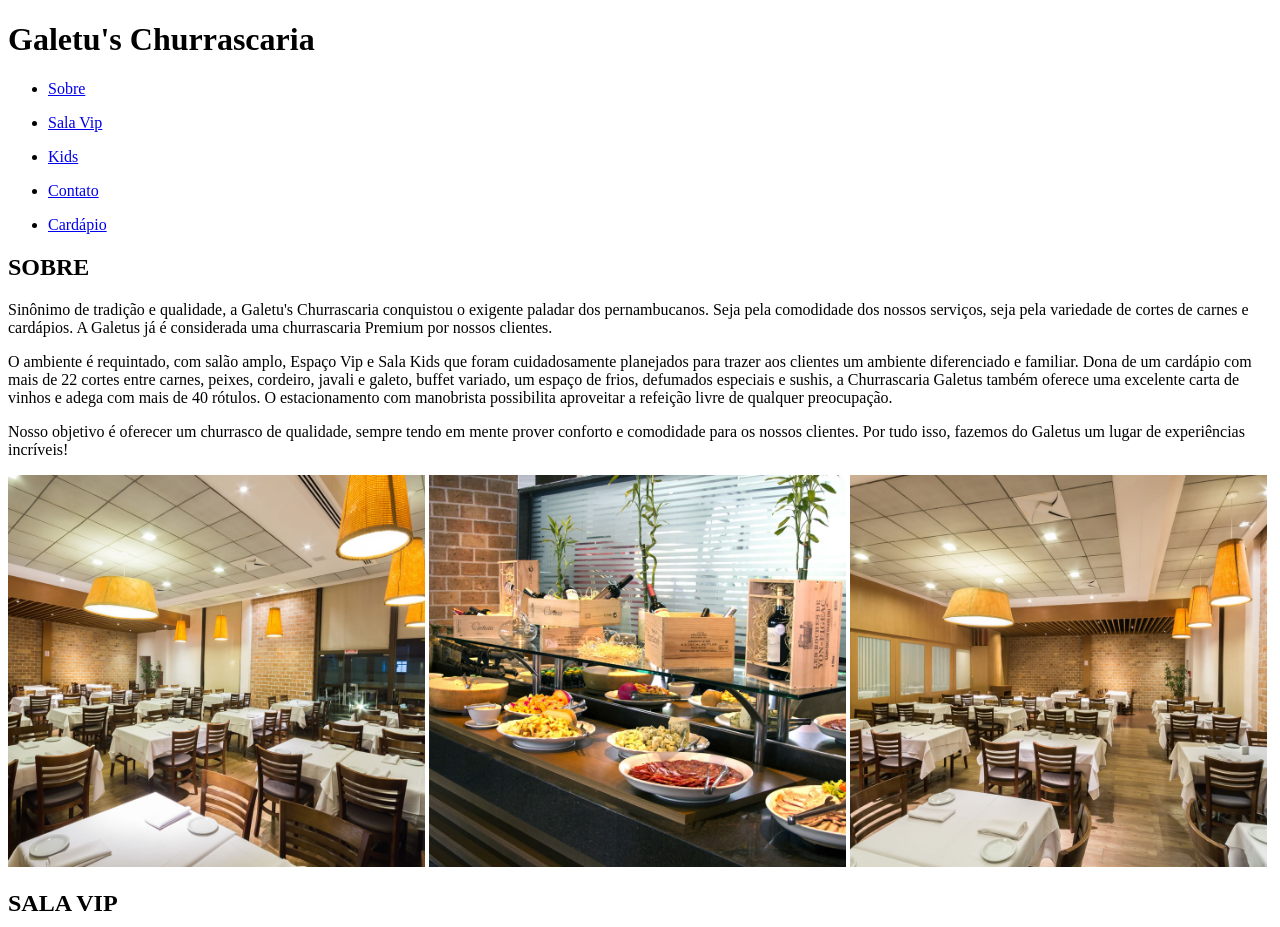
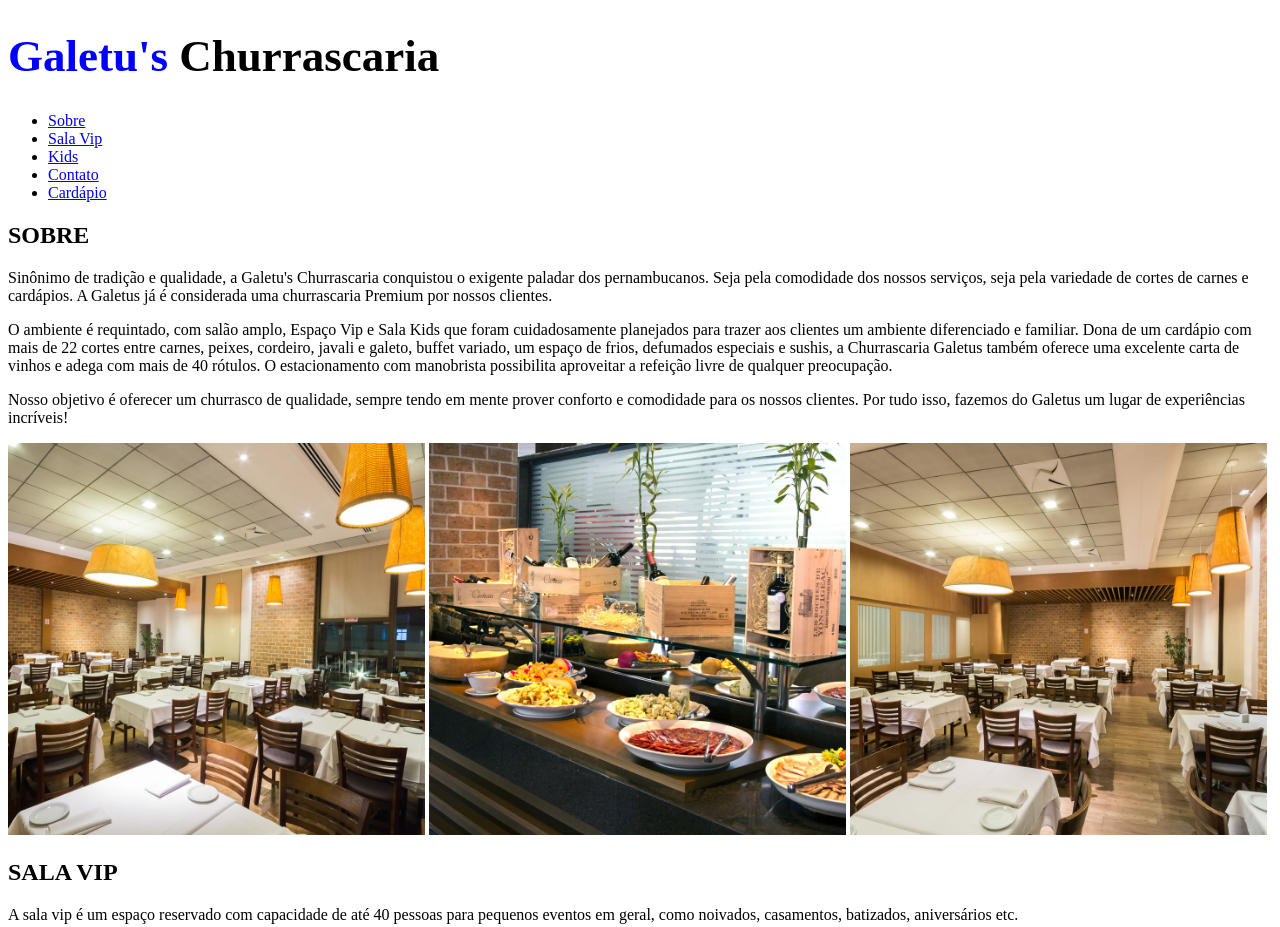
Before and after one commit to MarcosTenorioDev/projeto-restaurante, a plain HTML site: page index.html in a window 1280 px wide. Shown: the top 927 px of the page. Drawn offline with Linux system fonts and the light colour scheme.

Commit message:
ajustes finais créditos e título color

```diff
--- a/assets/CSS/style.css
+++ b/assets/CSS/style.css
@@ -1,3 +1,13 @@
+
+.navHome ul{
+    margin: 0;
+}
+h1{
+    font-size: 45px;
+}
+h1 span{
+    color: blue;
+}
 .menu{
     max-width: 600px;
 }
--- a/index.html
+++ b/index.html
@@ -6,10 +6,11 @@
     <meta http-equiv="X-UA-Compatible" content="IE=edge">
     <meta name="viewport" content="width=device-width, initial-scale=1.0">
     <title>Document</title>
+    <link rel="stylesheet" href="/assets/CSS/style.css">
 </head>
 
 <body>
-    <h1> Galetu's Churrascaria</h1>
+    <h1> <span> Galetu's </span> Churrascaria</h1>
     <nav class="navHome">
         <ul>
             <li>
@@ -154,8 +155,10 @@
     <br>
     <cite class="citação" style="font-size: 30px">"Não há boa culinária se, à princípio, ela não é feita pela amizade
     a quem ela se destina". <em>Paul Bocuse</em>
+
     </cite>
-    <p>projeto desenvolvido por <a href="https://github.com/Dev-JoseRonaldo" target="_blank">Ronaldo</a> para aprender HTML</p>
+    <p>projeto desenvolvido por <a href="https://github.com/MarcosTenorioDev" target="_blank">Marcos Vinicius</a> para aprender HTML</p>
+
 </body>
 
 </html>
```
